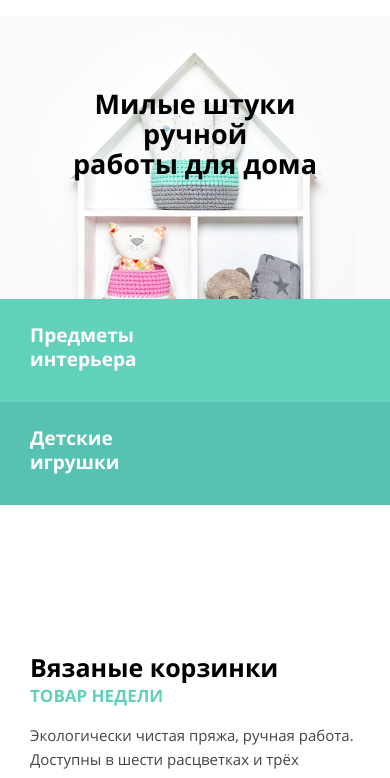
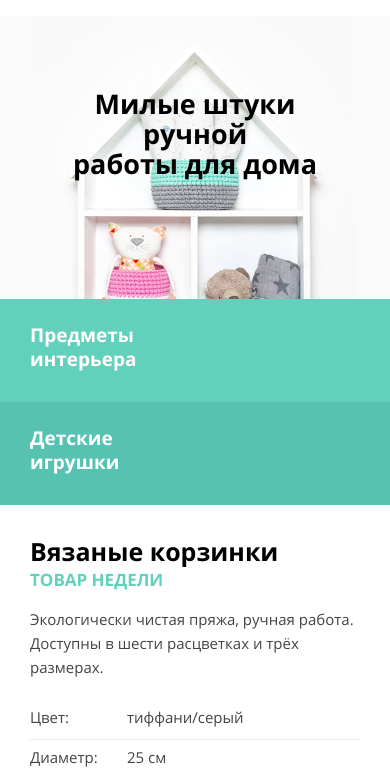
Before and after one commit to htmlacademy-adaptive/2264957-mishka-29, a website: page source/index.html in a window 390 px wide. Shown: the part 63-841 px from the top of the page. Drawn offline with nearby package versions, Linux system fonts and the light colour scheme; files that its build step writes are made by us from their sources.

Commit message:
Правки

```diff
--- a/source/sass/blocks/about-us.scss
+++ b/source/sass/blocks/about-us.scss
@@ -56,8 +56,8 @@
     line-height: 22px;
 
     &--clew {
-        grid-row: 1/2;
-        grid-column: 2/3;
+      grid-row: 1/2;
+      grid-column: 2/3;
     }
 
     &--rocket {
--- a/source/sass/blocks/form.scss
+++ b/source/sass/blocks/form.scss
@@ -42,6 +42,10 @@
     @include tablet {
       padding-top: 12px;
     }
+
+    @include desktop {
+      padding-top: 10px;
+    }
   }
 
   &--name {
@@ -49,6 +53,10 @@
 
     @include tablet {
       padding-top: 17px;
+    }
+
+    @include desktop {
+      padding-top: 20px;
     }
   }
 
@@ -97,9 +105,13 @@
 
     @include tablet {
       background-color: $form-secondary-background;
-      padding-top: 54px;
+      padding-top: 55px;
       padding-bottom: 56px;
       margin-bottom: 50px;
+    }
+
+    @include desktop {
+      padding-top: 56px;
     }
   }
 
@@ -135,11 +147,11 @@
   &--add {
     @include tablet {
       margin-top: 50px;
-      padding-bottom: 45px;
+      padding-bottom: 47px;
     }
 
     @include desktop {
-      padding-bottom: 41px;
+      padding-bottom: 44px;
     }
   }
 }
@@ -152,6 +164,16 @@
 
     @include desktop {
       gap: 27px;
+    }
+
+    &--checkbox {
+      @include tablet {
+        gap: 77px;
+      }
+
+      @include desktop {
+        gap: 81px;
+      }
     }
 
     &--input {
@@ -179,6 +201,7 @@
 
     @include desktop {
       grid-template-columns: 1fr 1fr 289px;
+      row-gap: 37px;
     }
   }
 }
@@ -268,7 +291,7 @@
       }
 
       @include desktop {
-        margin-bottom: 41px;
+        margin-bottom: 37px;
       }
     }
   }
@@ -344,8 +367,8 @@
   }
 
   &--radio {
-    width: 38px;
-    height: 38px;
+    width: 40px;
+    height: 40px;
     border-radius: 50%;
 
     @include tablet {
@@ -506,7 +529,7 @@
   font-family: inherit;
   font-size: 14px;
   line-height: 16px;
-  margin-top: 8px;
+  margin-top: 13px;
   padding-bottom: 28px;
 
   @include tablet {
--- a/source/sass/blocks/hero-inner.scss
+++ b/source/sass/blocks/hero-inner.scss
@@ -24,7 +24,7 @@
     padding-bottom: 114px;
 
     &::after {
-      mask-image: url("../img/icons/zigzag-fill-desktop.svg");
+      mask-image: url("../img/icons/zigzag-fill-form.svg");
       height: 34px;
     }
   }
@@ -59,7 +59,7 @@
 
   @include tablet {
     font-size: 43px;
-    line-height: 50px
+    line-height: 50px;
   }
 
   @include desktop {
--- a/source/sass/blocks/hero.scss
+++ b/source/sass/blocks/hero.scss
@@ -8,7 +8,7 @@
   flex-direction: column;
   padding: 73px 0 0 0;
   background-color: $secondary-background;
-  margin-bottom: 147px;
+  margin-bottom: 31px;
 
   @include tablet {
     background-image: url("../img/background/hero-tablet.jpg");
@@ -62,8 +62,6 @@
   @include desktop {
     margin: 0 auto;
   }
-
-
 }
 
 .hero__menu {
--- a/source/sass/blocks/offer.scss
+++ b/source/sass/blocks/offer.scss
@@ -157,6 +157,10 @@
 
   @include tablet {
     font-size: 20px;
+    padding-bottom: 32px;
+  }
+
+  @include desktop {
     padding-bottom: 34px;
   }
 }
@@ -200,3 +204,9 @@
     width: 525px;
   }
 }
+
+.offer__order-buttoon {
+  @include desktop {
+    padding: 14px 70px;
+  }
+}
--- a/source/sass/blocks/order.scss
+++ b/source/sass/blocks/order.scss
@@ -23,6 +23,6 @@
   @include desktop {
     padding: 0 225px;
     margin: 0 auto;
-    margin-bottom: 68px;
+    margin-bottom: 71px;
   }
 }
--- a/source/sass/blocks/reviews.scss
+++ b/source/sass/blocks/reviews.scss
@@ -6,7 +6,7 @@
     background-repeat: no-repeat;
     background-size: 350px auto;
     padding-bottom: 47px;
-    padding-top: 76px;
+    padding-top: 78px;
     margin-bottom: 153px;
   }
 
@@ -58,12 +58,12 @@
     grid-column: 1/2;
     grid-row: 1/2;
     padding-top: 5px;
+    padding-bottom: 0;
   }
 
   @include desktop {
     margin-left: 175px;
     padding-top: 0;
-    padding-bottom: 0;
   }
 }
 
@@ -117,6 +117,7 @@
 
     @include tablet {
       font-size: 17px;
+      margin-top: 3px;
     }
   }
 }
--- a/source/sass/global/setup.scss
+++ b/source/sass/global/setup.scss
@@ -53,8 +53,8 @@ a {
   max-width: 1150px;
 
   @include tablet {
-    padding-left: 49px;
-    padding-right: 49px;
+    padding-left: 50px;
+    padding-right: 50px;
   }
 
   &--mobile {
@@ -63,8 +63,8 @@ a {
     margin: 0 auto;
 
     @include tablet {
-      padding-left: 49px;
-      padding-right: 49px;
+      padding-left: 50px;
+      padding-right: 50px;
     }
   }
 
@@ -97,7 +97,7 @@ a {
     margin: 0;
 
     @include desktop {
-      padding: 0 49px;
+      padding: 0 50px;
       margin: 0 auto;
     }
   }
```
Also changed, not shown: source/form.html (+1 -1 lines).
